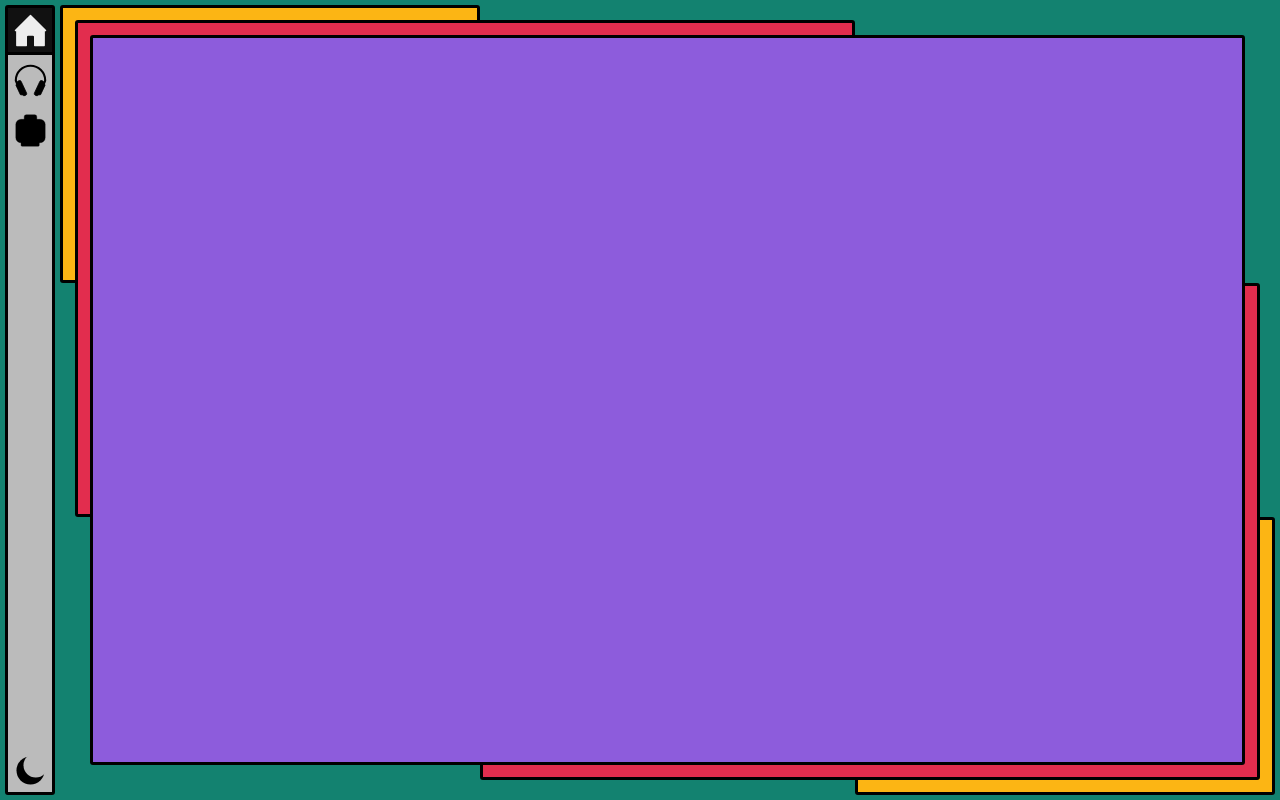
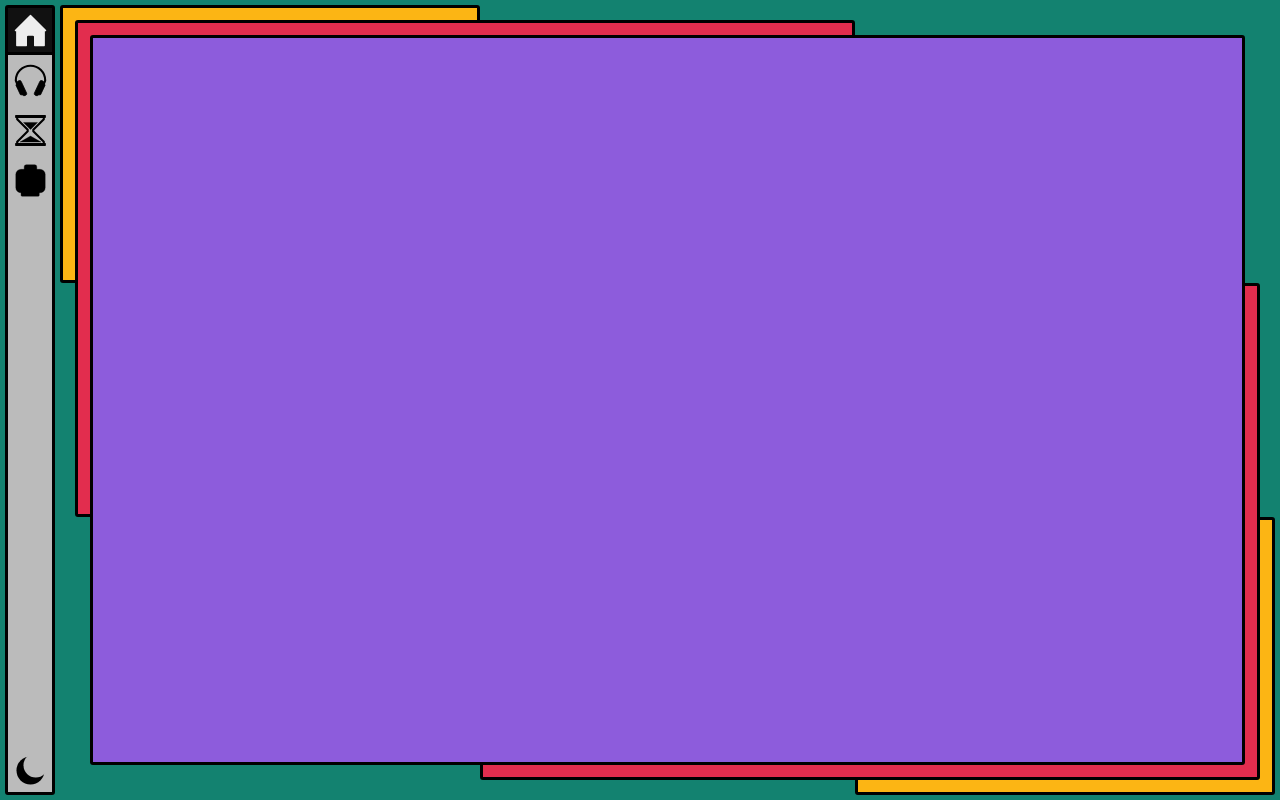
Before and after one commit to benbrott/benbrott, a React (Create React App) app: page / in a window 1280 px wide. Built offline with nearby package versions, Linux system fonts and the light colour scheme.

Commit message:
Added loading animations page with hourglass

```diff
--- a/src/App/App.js
+++ b/src/App/App.js
@@ -10,22 +10,50 @@ import headphonesLight from 'assets/headphonesLight.svg';
 import headphonesDark from 'assets/headphonesDark.svg';
 import homeLight from 'assets/homeLight.svg';
 import homeDark from 'assets/homeDark.svg';
+import hourglassLight from 'assets/hourglassLight.svg';
+import hourglassDark from 'assets/hourglassDark.svg';
 import legoLight from 'assets/legoLight.svg';
 import legoDark from 'assets/legoDark.svg';
 import sunLight from 'assets/sunLight.svg';
 import moonDark from 'assets/moonDark.svg';
 import { KEYS } from 'utils/events';
+import LoadingAnimations from './LoadingAnimations/LoadingAnimations';
 
 const PATH_HOME = '/';
 const PATH_MUSIC = '/music';
+const PATH_LOADING_ANIMATIONS = '/loadingAnimations';
 const PATH_ABOUT = '/about';
 
 const REFS = {
   HOME: 'home',
   MUSIC: 'music',
+  LOADING_ANIMATIONS: 'loading animations',
   ABOUT: 'about',
   THEME: 'theme'
 };
+
+const NAV_ICONS = [
+  {
+    path: PATH_HOME,
+    themes: { light: homeLight, dark: homeDark },
+    alt: REFS.HOME
+  },
+  {
+    path: PATH_MUSIC,
+    themes: { light: headphonesLight, dark: headphonesDark },
+    alt: REFS.MUSIC
+  },
+  {
+    path: PATH_LOADING_ANIMATIONS,
+    themes: { light: hourglassLight, dark: hourglassDark },
+    alt: REFS.LOADING_ANIMATIONS
+  },
+  {
+    path: PATH_ABOUT,
+    themes: { light: legoLight, dark: legoDark },
+    alt: REFS.ABOUT
+  }
+];
 
 const THEME = 'THEME';
 const LIGHT = 'LIGHT';
@@ -60,11 +88,11 @@ class App extends React.PureComponent {
     this.setState({ currentPage: ref });
   }
 
-  getThemedNavIcon = (icons, isDark, currentIcon) => {
+  getThemedNavIconSrc = (themes, isDark, currentIcon) => {
     if (isDark) {
-      return currentIcon ? icons.dark : icons.light;
+      return currentIcon ? themes.dark : themes.light;
     }
-    return currentIcon ? icons.light : icons.dark;
+    return currentIcon ? themes.light : themes.dark;
   }
 
   getIconContainerClasses = isDark => {
@@ -76,35 +104,19 @@ class App extends React.PureComponent {
 
   renderNavIcons = () => {
     const { isDark, currentPage } = this.state;
-    return [
-      {
-        path: PATH_HOME,
-        icons: { light: homeLight, dark: homeDark },
-        alt: REFS.HOME
-      },
-      {
-        path: PATH_MUSIC,
-        icons: { light: headphonesLight, dark: headphonesDark },
-        alt: REFS.MUSIC
-      },
-      {
-        path: PATH_ABOUT,
-        icons: { light: legoLight, dark: legoDark },
-        alt: REFS.ABOUT
-      }
-    ].map(({path, icons, alt}, index) => {
+    return NAV_ICONS.map(({path, themes, alt}, index) => {
       const ref = alt;
       const currentIcon = ref === currentPage;
       const classes = classNames([
         ...this.getIconContainerClasses(isDark),
         currentIcon && styles.currentIcon
       ]);
-      const icon = this.getThemedNavIcon(icons, isDark, currentIcon);
+      const src = this.getThemedNavIconSrc(themes, isDark, currentIcon);
       const onClick = () => this.onNavIconClick(ref);
       const key = `navIcon_${index}`;
       return (
         <Link to={path} className={classes} onClick={onClick} ref={ref} key={key}>
-          <img src={icon} className={styles.icon} alt={alt} />
+          <img src={src} className={styles.icon} alt={alt} />
         </Link>
       );
     });
@@ -167,6 +179,11 @@ class App extends React.PureComponent {
     return (<Music isDark={this.state.isDark}/>);
   };
 
+  loadingAnimationsComponent = () => {
+    this.initialPage = REFS.LOADING_ANIMATIONS;
+    return (<LoadingAnimations isDark={this.state.isDark}/>);
+  };
+
   aboutComponent = () => {
     this.initialPage = REFS.ABOUT;
     return (<About isDark={this.state.isDark}/>);
@@ -179,6 +196,7 @@ class App extends React.PureComponent {
           {this.renderNavBar()}
           <Route path={PATH_HOME} exact component={this.homeComponent} />
           <Route path={PATH_MUSIC} component={this.musicComponent} />
+          <Route path={PATH_LOADING_ANIMATIONS} component={this.loadingAnimationsComponent} />
           <Route path={PATH_ABOUT} component={this.aboutComponent} />
         </div>
       </HashRouter>
--- /dev/null
+++ b/src/App/LoadingAnimations/LoadingAnimations.js
@@ -0,0 +1,44 @@
+import React from 'react';
+import PropTypes from 'prop-types';
+import classNames from 'classnames';
+import styles from './LoadingAnimations.module.scss';
+import hourglassDark from 'assets/hourglassDark.svg';
+import hourglassLight from 'assets/hourglassLight.svg';
+
+const LOADING_ANIMATIONS = [
+  {
+    themes: { light: hourglassLight, dark: hourglassDark },
+    alt: 'hourglass'
+  }
+];
+
+class LoadingAnimations extends React.PureComponent {
+  static propTypes = { isDark: PropTypes.bool }
+  static defaultProps = { isDark: false }
+
+  renderLoadingAnimations = () => {
+    const isDark = this.props.isDark;
+    const containerClasses = classNames([
+      styles.container,
+      isDark ? styles.dark : styles.light
+    ]);
+    return LOADING_ANIMATIONS.map(({ themes, alt }) => {
+      const src = isDark ? themes.dark : themes.light;
+      return (
+        <div className={containerClasses}>
+          <img src={src} className={styles.animation} alt={alt} />
+        </div>
+      );
+    });
+  }
+
+  render() {
+    return (
+      <div className={styles.grid}>
+        {this.renderLoadingAnimations()}
+      </div>
+    );
+  }
+}
+
+export default LoadingAnimations;
--- /dev/null
+++ b/src/App/LoadingAnimations/LoadingAnimations.module.scss
@@ -0,0 +1,39 @@
+@import 'shared';
+
+.grid {
+  display: grid;
+
+  box-sizing: border-box;
+  width: 100%;
+  height: 100%;
+
+  grid-template-columns: repeat(auto-fill, minmax(200px, 1fr));
+  grid-gap: $spacing-default;
+}
+
+.container {
+  position: relative;
+
+  box-sizing: border-box;
+  width: 100%;
+  padding-top: 100%; // padding is based on width so this ensures square grid cells
+
+  @extend %bordered-default;
+
+  &.dark {
+    background-color: $accent-red;
+  }
+
+  &.light {
+    background-color: $primary-black;
+  }
+}
+
+.animation {
+  position: absolute;
+  top: 10%;
+  left: 10%;
+
+  width: 80%;
+  height: 80%;
+}
--- a/src/_shared.scss
+++ b/src/_shared.scss
@@ -18,7 +18,6 @@ $screen-width-tablet-min: 46em;
 $screen-width-tablet-max: 65.99em;
 $screen-width-desktop-min: 66em;
 
-
 %bordered-default {
   border: $border-default;
   border-radius: $border-width-default;
```
Also changed, not shown: src/assets/hourglassDark.svg (added), src/assets/hourglassLight.svg (added).
